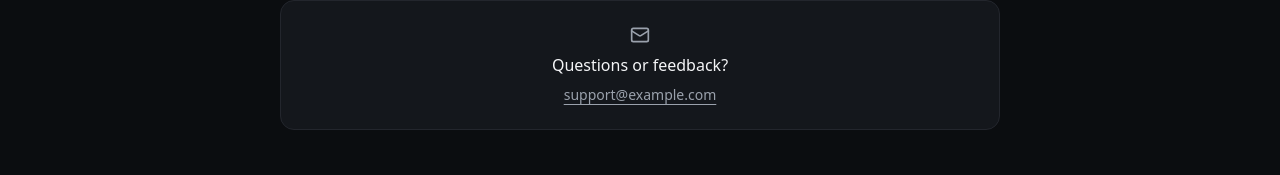
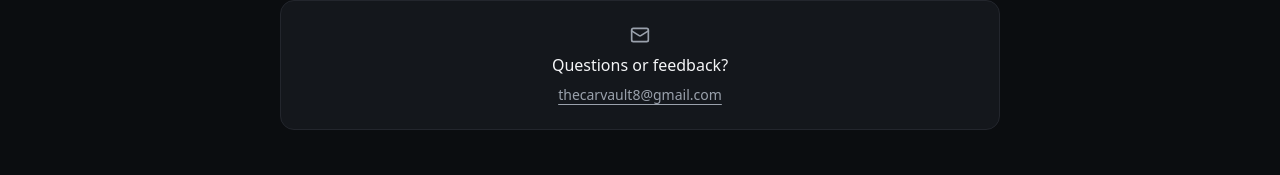
Before and after one commit to nazirali007/maintenance_Reminder, a Next.js app: page /about in a window 1280 px wide. Shown: the part 579-754 px from the top of the page. Built offline with nearby package versions, Linux system fonts and the light colour scheme; no server answers; a web font is replaced by a local one.

Commit message:
Update button components to use nativeButton prop and change support email address

```diff
--- a/app/about/page.tsx
+++ b/app/about/page.tsx
@@ -47,7 +47,10 @@ export default async function AboutPage() {
         </Link>
         <div className="flex items-center gap-2">
           <ThemeToggle />
-          <Button render={<Link href={session?.user ? "/dashboard" : "/login"} />}>
+          <Button
+            nativeButton={false}
+            render={<Link href={session?.user ? "/dashboard" : "/login"} />}
+          >
             {session?.user ? "Go to Dashboard" : "Sign in"}
           </Button>
         </div>
@@ -82,10 +85,10 @@ export default async function AboutPage() {
           <MailIcon size={20} className="text-muted-foreground" />
           <p className="font-medium">Questions or feedback?</p>
           <a
-            href="mailto:support@example.com"
+            href="mailto:thecarvault8@gmail.com"
             className="text-sm text-muted-foreground underline underline-offset-4 hover:text-foreground"
           >
-            support@example.com
+            thecarvault8@gmail.com
           </a>
         </div>
       </main>
--- a/app/error.tsx
+++ b/app/error.tsx
@@ -31,7 +31,9 @@ export default function ErrorPage({
         <Button variant="outline" onClick={() => reset()}>
           Try again
         </Button>
-        <Button render={<Link href="/dashboard" />}>Go to Dashboard</Button>
+        <Button nativeButton={false} render={<Link href="/dashboard" />}>
+          Go to Dashboard
+        </Button>
       </div>
     </div>
   );
--- a/app/not-found.tsx
+++ b/app/not-found.tsx
@@ -13,7 +13,9 @@ export default function NotFound() {
       <p className="max-w-sm text-sm text-muted-foreground">
         The page you&apos;re looking for doesn&apos;t exist or may have been moved.
       </p>
-      <Button render={<Link href="/" />}>Back to safety</Button>
+      <Button nativeButton={false} render={<Link href="/" />}>
+        Back to safety
+      </Button>
     </div>
   );
 }
--- a/components/layout/footer.tsx
+++ b/components/layout/footer.tsx
@@ -12,7 +12,7 @@ export function Footer() {
             About
           </Link>
           <a
-            href="mailto:support@example.com"
+            href="mailto:thecarvault8@gmail.com"
             className="hover:text-foreground"
           >
             Contact
```
